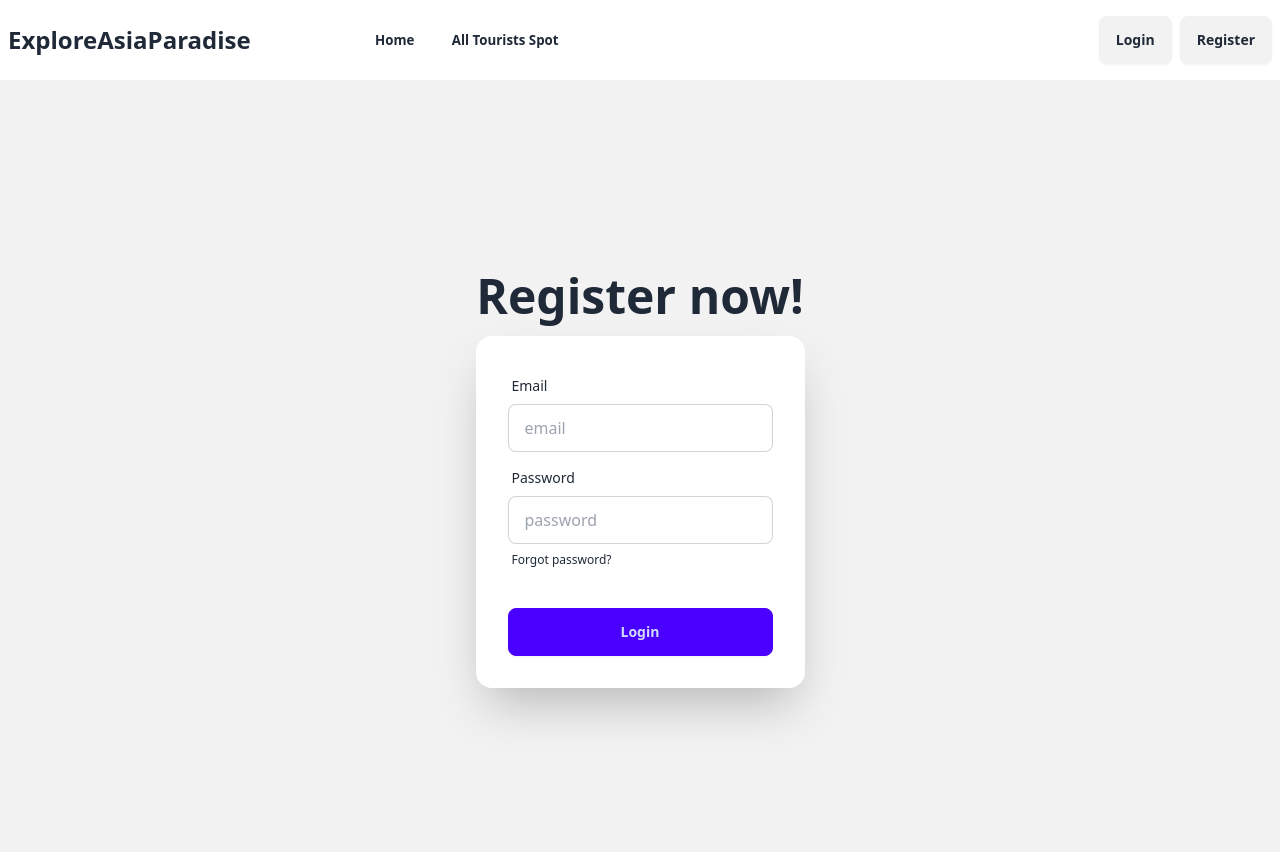
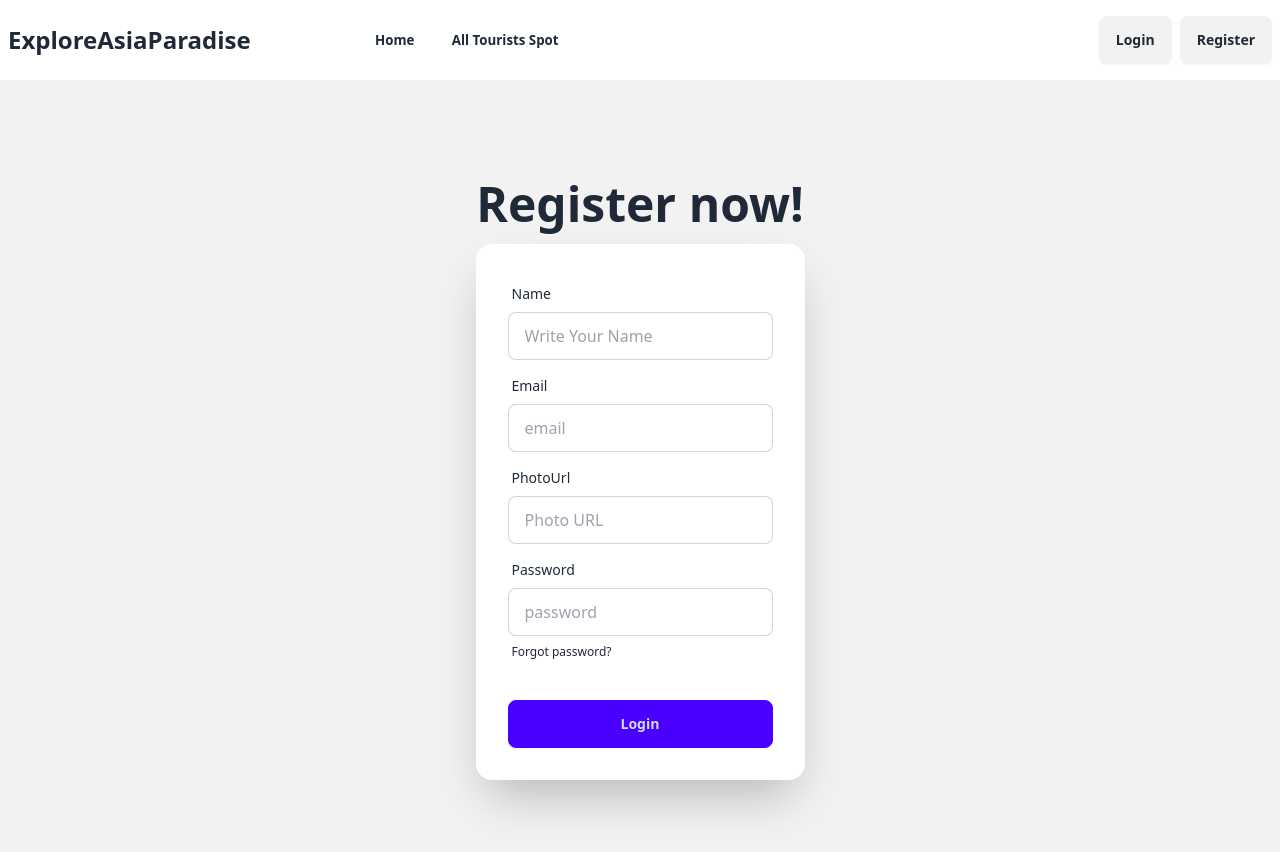
Before and after one commit to safin878/A10-client-side, a React (Vite) app: page /register in a window 1280 px wide. Shown: the top 852 px of the page. After the commit the page ends 800 px from the top, so only its background shows below. Built offline with nearby package versions, Linux system fonts and the light colour scheme; no server answers.

Commit message:
Regestration done

```diff
--- a/package.json
+++ b/package.json
@@ -10,6 +10,7 @@
     "preview": "vite preview"
   },
   "dependencies": {
+    "firebase": "^10.11.1",
     "localforage": "^1.10.0",
     "match-sorter": "^6.3.4",
     "react": "^18.2.0",
--- a/src/Pages/Register/Register.jsx
+++ b/src/Pages/Register/Register.jsx
@@ -1,7 +1,7 @@
 const Register = () => {
   return (
     <div>
-      <div className="hero min-h-screen bg-base-200">
+      <div className="hero min-h-screen fixed bg-base-200">
         <div className="hero-content flex-col ">
           <div className="text-center lg:text-left">
             <h1 className="text-5xl font-bold">Register now!</h1>
@@ -10,12 +10,36 @@ const Register = () => {
             <form className="card-body">
               <div className="form-control">
                 <label className="label">
+                  <span className="label-text">Name</span>
+                </label>
+                <input
+                  type="text"
+                  placeholder="Write Your Name"
+                  className="input input-bordered"
+                  name="name"
+                  required
+                />
+              </div>
+              <div className="form-control">
+                <label className="label">
                   <span className="label-text">Email</span>
                 </label>
                 <input
                   type="email"
                   placeholder="email"
                   className="input input-bordered"
+                  required
+                />
+              </div>
+              <div className="form-control">
+                <label className="label">
+                  <span className="label-text">PhotoUrl</span>
+                </label>
+                <input
+                  type="text"
+                  placeholder="Photo URL"
+                  className="input input-bordered"
+                  name="photo"
                   required
                 />
               </div>
--- /dev/null
+++ b/src/Provider/Authprovider.jsx
@@ -0,0 +1,66 @@
+import { createContext, useEffect, useState } from "react";
+import {
+  createUserWithEmailAndPassword,
+  onAuthStateChanged,
+  signInWithEmailAndPassword,
+  signOut,
+} from "firebase/auth";
+import auth from "../Firebase/firebase.init";
+import { signInWithPopup } from "firebase/auth";
+export const AuthContext = createContext(null);
+
+const AuthProvider = ({ children }) => {
+  const [user, setuser] = useState(null);
+  const [loading, setloading] = useState(true);
+
+  const userCreate = (email, password) => {
+    setloading(true);
+    return createUserWithEmailAndPassword(auth, email, password);
+  };
+
+  const login = (email, password) => {
+    setloading(true);
+
+    return signInWithEmailAndPassword(auth, email, password);
+  };
+
+  const logout = () => {
+    setloading(true);
+
+    return signOut(auth);
+  };
+  const Googlelog = (auth, provider) => {
+    setloading(true);
+
+    return signInWithPopup(auth, provider);
+  };
+  const Gitglelog = (auth, providergit) => {
+    setloading(true);
+
+    return signInWithPopup(auth, providergit);
+  };
+
+  useEffect(() => {
+    const unsubscribe = onAuthStateChanged(auth, (currentUser) => {
+      setuser(currentUser);
+      setloading(false);
+      // console.log("user In The State: ", currentUser);
+      return () => {
+        unsubscribe();
+      };
+    });
+  }, []);
+  const authInfo = {
+    user,
+    loading,
+    userCreate,
+    logout,
+    login,
+    Googlelog,
+    Gitglelog,
+  };
+  return (
+    <AuthContext.Provider value={authInfo}>{children}</AuthContext.Provider>
+  );
+};
+export default AuthProvider;
--- /dev/null
+++ b/src/firebase/firebase.init.js
@@ -0,0 +1,20 @@
+// Import the functions you need from the SDKs you need
+import { initializeApp } from "firebase/app";
+// TODO: Add SDKs for Firebase products that you want to use
+// https://firebase.google.com/docs/web/setup#available-libraries
+import { getAuth } from "firebase/auth";
+
+// Your web app's Firebase configuration
+const firebaseConfig = {
+  apiKey: "AIzaSyCZ14XF3yFTlFpZtMBbfG0yZsGxT8wDtWc",
+  authDomain: "exploreasiaparadise.firebaseapp.com",
+  projectId: "exploreasiaparadise",
+  storageBucket: "exploreasiaparadise.appspot.com",
+  messagingSenderId: "421594993301",
+  appId: "1:421594993301:web:e51a40fd3b1d0abdd7819c",
+};
+
+// Initialize Firebase
+const app = initializeApp(firebaseConfig);
+const auth = getAuth(app);
+export default auth;
--- a/src/main.jsx
+++ b/src/main.jsx
@@ -2,10 +2,13 @@ import React from "react";
 import ReactDOM from "react-dom/client";
 import { RouterProvider } from "react-router-dom";
 import router from "./router/router";
+import Authprovider from "./Provider/Authprovider";
 import "./index.css";
 
 ReactDOM.createRoot(document.getElementById("root")).render(
   <React.StrictMode>
-    <RouterProvider router={router} />
+    <Authprovider>
+      <RouterProvider router={router} />
+    </Authprovider>
   </React.StrictMode>
 );
```
Also changed, not shown: 1 other file (tests, documents, lock files or other folders).
